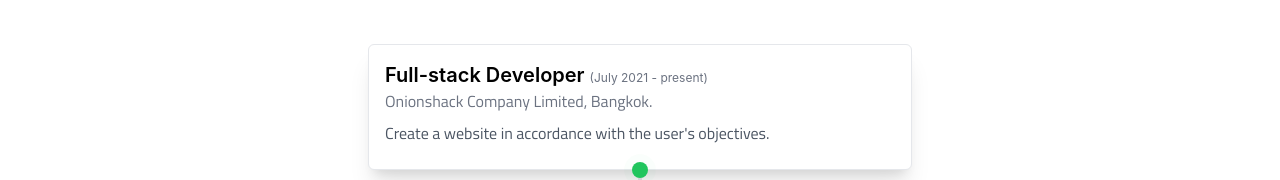
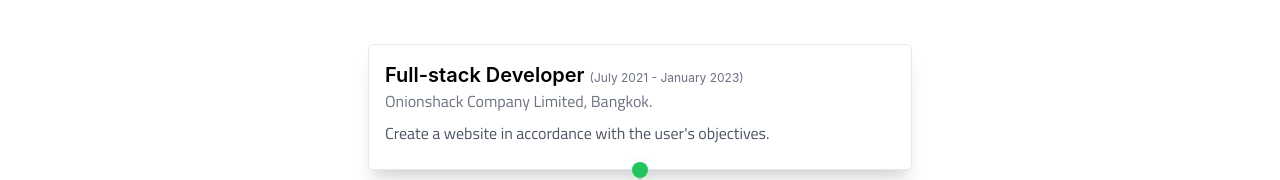
Before and after one commit to save-sut/anuwats.com, a Next.js app: page /experience in a window 1280 px wide. Shown: the part 148-328 px from the top of the page. Built offline with nearby package versions, Linux system fonts and the light colour scheme.

Commit message:
Updated my exps

```diff
--- a/components/constants/myData.js
+++ b/components/constants/myData.js
@@ -5,7 +5,7 @@ const myData = {
     {
       title: "Full-stack Developer",
       company: "Onionshack Company Limited, Bangkok.",
-      year: "July 2021 - present",
+      year: "July 2021 - January 2023",
       companyLink: "https://www.onionshack.com",
       desc: "Create a website in accordance with the user's objectives.",
     },
```
